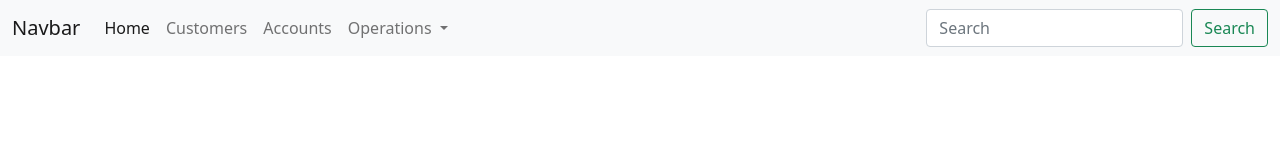
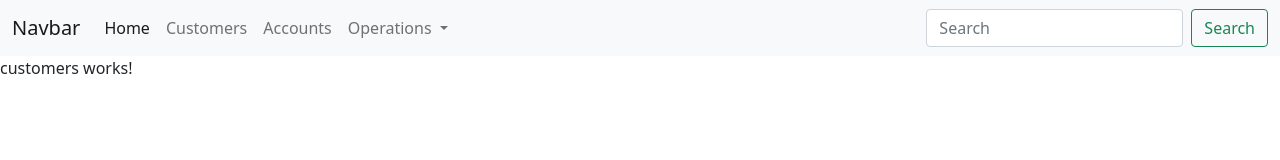
Before and after one commit to beneko/digital-banking-frontend, an Angular app: page /customers in a window 1280 px wide. Before the commit this address led to /. Shown: the top 160 px of the page. Built offline with nearby package versions, Linux system fonts and the light colour scheme.

Commit message:
add routes to navbar

```diff
--- a/src/app/app-routing.module.ts
+++ b/src/app/app-routing.module.ts
@@ -1,7 +1,12 @@
 import { NgModule } from '@angular/core';
 import { RouterModule, Routes } from '@angular/router';
+import { AccountsComponent } from './accounts/accounts.component';
+import { CustomersComponent } from './customers/customers.component';
 
-const routes: Routes = [];
+const routes: Routes = [
+  { path:"customers", component: CustomersComponent },
+  { path: "accounts", component: AccountsComponent },
+];
 
 @NgModule({
   imports: [RouterModule.forRoot(routes)],
--- a/src/app/app.component.html
+++ b/src/app/app.component.html
@@ -1 +1,4 @@
 <app-navbar></app-navbar>
+<router-outlet>
+
+</router-outlet>
--- a/src/app/navbar/navbar.component.html
+++ b/src/app/navbar/navbar.component.html
@@ -10,10 +10,10 @@
           <a class="nav-link active" aria-current="page" href="#">Home</a>
         </li>
         <li class="nav-item">
-          <a class="nav-link" href="#">Customers</a>
+          <a class="nav-link" routerLink="/customers">Customers</a>
         </li>
         <li class="nav-item">
-          <a class="nav-link" href="#">Accounts</a>
+          <a class="nav-link" routerLink="/accounts">Accounts</a>
         </li>
         <li class="nav-item dropdown">
           <a class="nav-link dropdown-toggle" href="#" id="navbarDropdown" role="button" data-bs-toggle="dropdown" aria-expanded="false">
```
